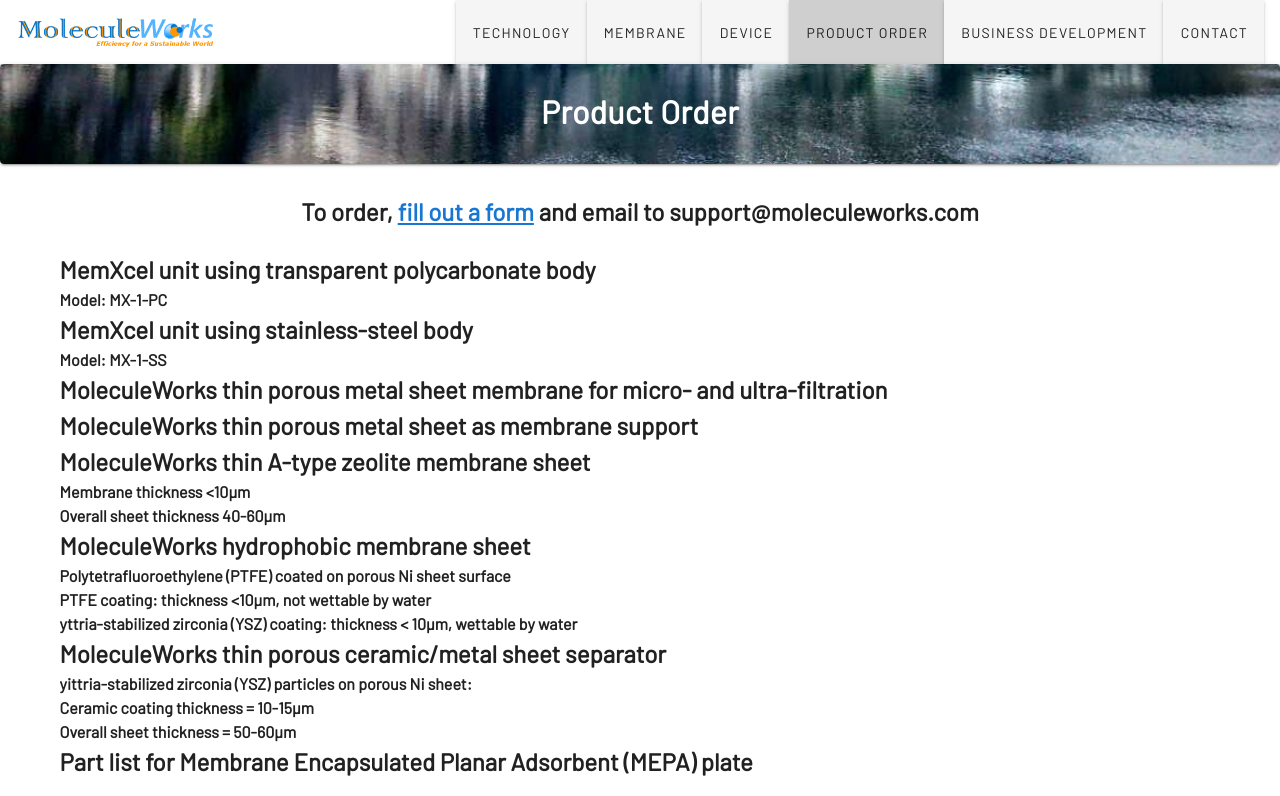
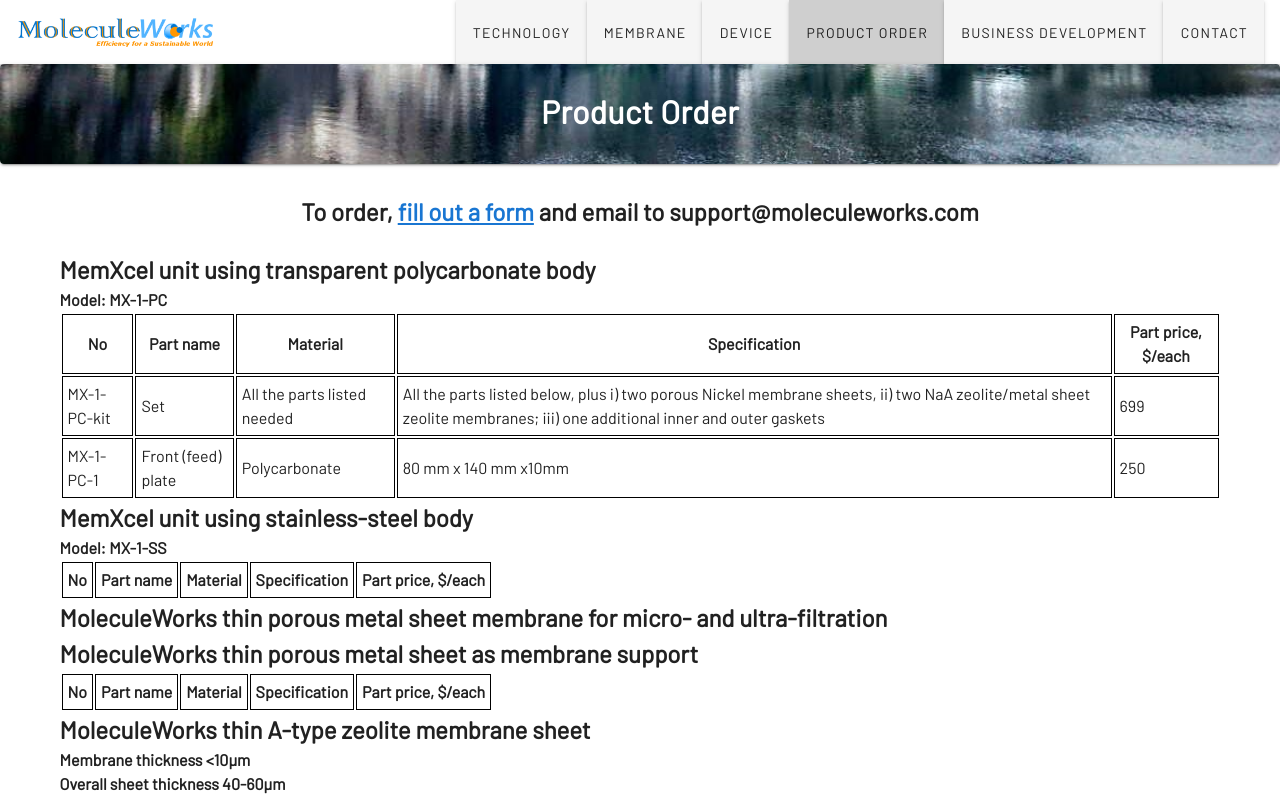
Before and after one commit to ybot1122/moleculeworks, a Vue app: page /order in a window 1280 px wide. Shown: the top 796 px of the page. Built offline with nearby package versions, Linux system fonts and the light colour scheme.

Commit message:
Table for items

```diff
--- a/src/components/ProductCategory.vue
+++ b/src/components/ProductCategory.vue
@@ -1,7 +1,23 @@
 <template>
   <div>
-    <h3 v-for="(str, i) in title" :key="i">{{str}}</h3>
-    <h4 v-for="(str, i) in subtitle" :key="i">{{str}}</h4>
+    <h3 v-for="(str) in title" :key="str">{{str}}</h3>
+    <h4 v-for="(str) in subtitle" :key="str">{{str}}</h4>
+    <table>
+      <tr>
+        <th>No</th>
+        <th>Part name</th>
+        <th>Material</th>
+        <th>Specification</th>
+        <th>Part price, $/each</th>
+      </tr>
+      <tr v-for="(item) in items" v-bind:key="item.no">
+        <td>{{ item.no }}</td>
+        <td>{{ item.partName }}</td>
+        <td>{{ item.material }}</td>
+        <td>{{ item.specification }}</td>
+        <td>{{ item.partPrice }}</td>
+      </tr>
+    </table>
   </div>
 </template>
 
@@ -10,8 +26,9 @@
   name: "ProductCategory",
   components: {},
   props: {
-    title: String,
-    subtitle: String
+    title: Array,
+    subtitle: Array,
+    items: Array
   },
   created: () => {},
   data: () => ({})
@@ -28,4 +45,10 @@
 h4 {
   text-align: left;
 }
+
+td, th {
+  border: 1px black solid;
+  padding: 5px;
+  margin: 0px;
+}
 </style>
--- a/src/components/ProductList.vue
+++ b/src/components/ProductList.vue
@@ -3,6 +3,10 @@
     <ProductCategory
       v-bind:title="['MemXcel unit using transparent polycarbonate body']"
       v-bind:subtitle="['Model: MX-1-PC']"
+      v-bind:items="[
+        {no: 'MX-1-PC-kit', partName: 'Set', material: 'All the parts listed needed', specification: 'All the parts listed below, plus i) two porous Nickel membrane sheets, ii) two NaA zeolite/metal sheet zeolite membranes; iii) one additional inner and outer gaskets', partPrice: 699},
+        {no: 'MX-1-PC-1', partName: 'Front (feed) plate', material: 'Polycarbonate', specification: '80 mm x 140 mm x10mm', partPrice: 250}
+      ]"
     />
     <ProductCategory
       v-bind:title="['MemXcel unit using stainless-steel body']"
```
